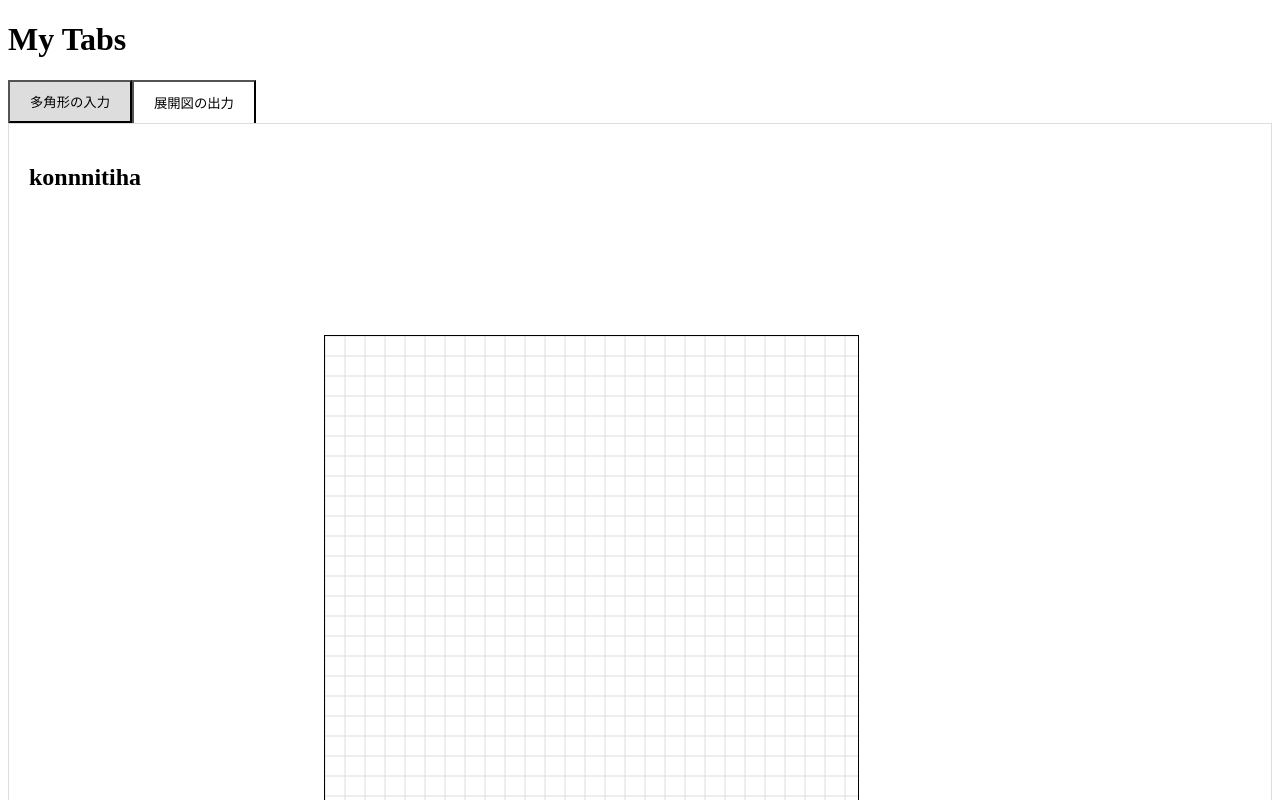
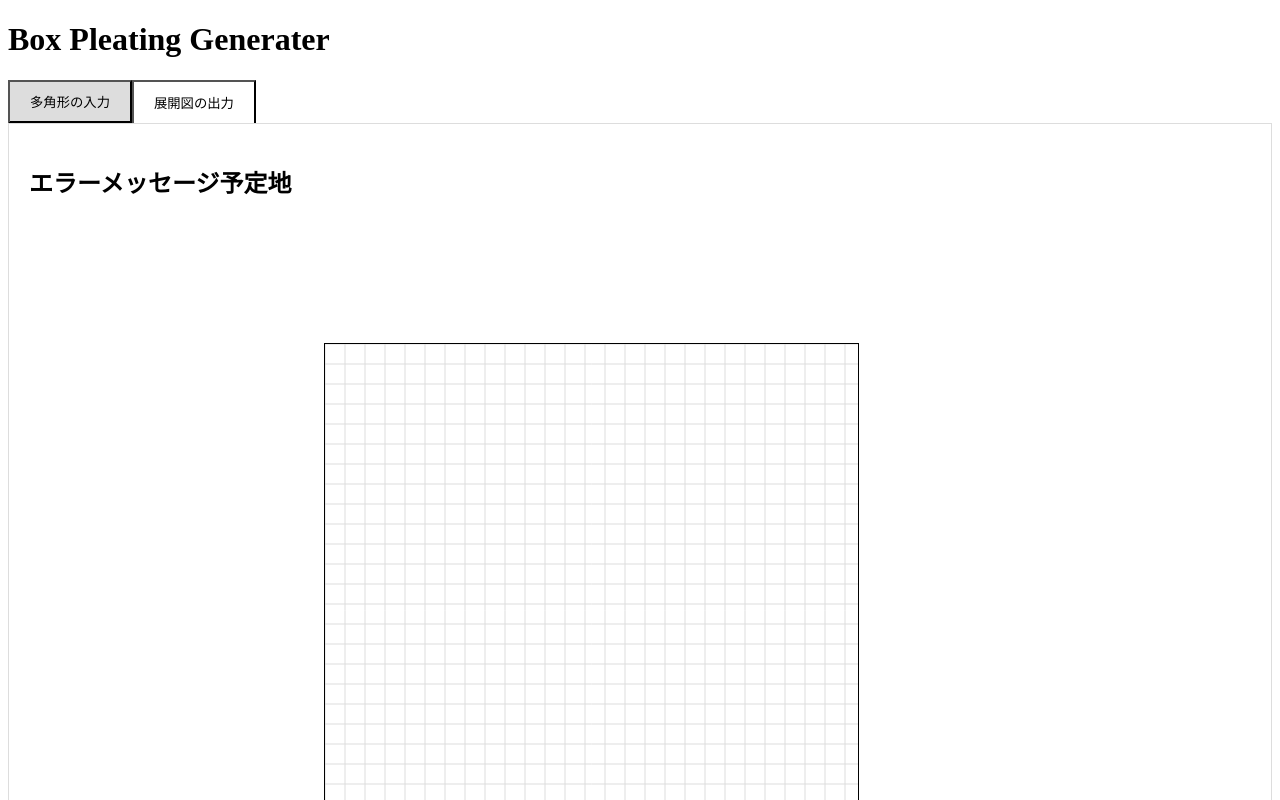
Before and after one commit to SoichiroUchida/bpgenerater, a Next.js app: page / in a window 1280 px wide. Shown: the top 800 px of the page. Built offline with nearby package versions, Linux system fonts and the light colour scheme.

Commit message:
タイトルの変更

```diff
--- a/pages/index.tsx
+++ b/pages/index.tsx
@@ -13,7 +13,8 @@ const Home: React.FC = () => {
         title: '多角形の入力',
         content: (
           <div>
-            <h2> konnnitiha</h2>
+            <h2> エラーメッセージ予定地
+            </h2>
             <DrawPanel onPointsChange={setPoints} /> ,
           </div>
         )
@@ -26,7 +27,7 @@ const Home: React.FC = () => {
 
   return (
     <div>
-      <h1>My Tabs</h1>
+      <h1>Box Pleating Generater</h1>
       <Tabs tabs={tabs} />
     </div>
   );
```
